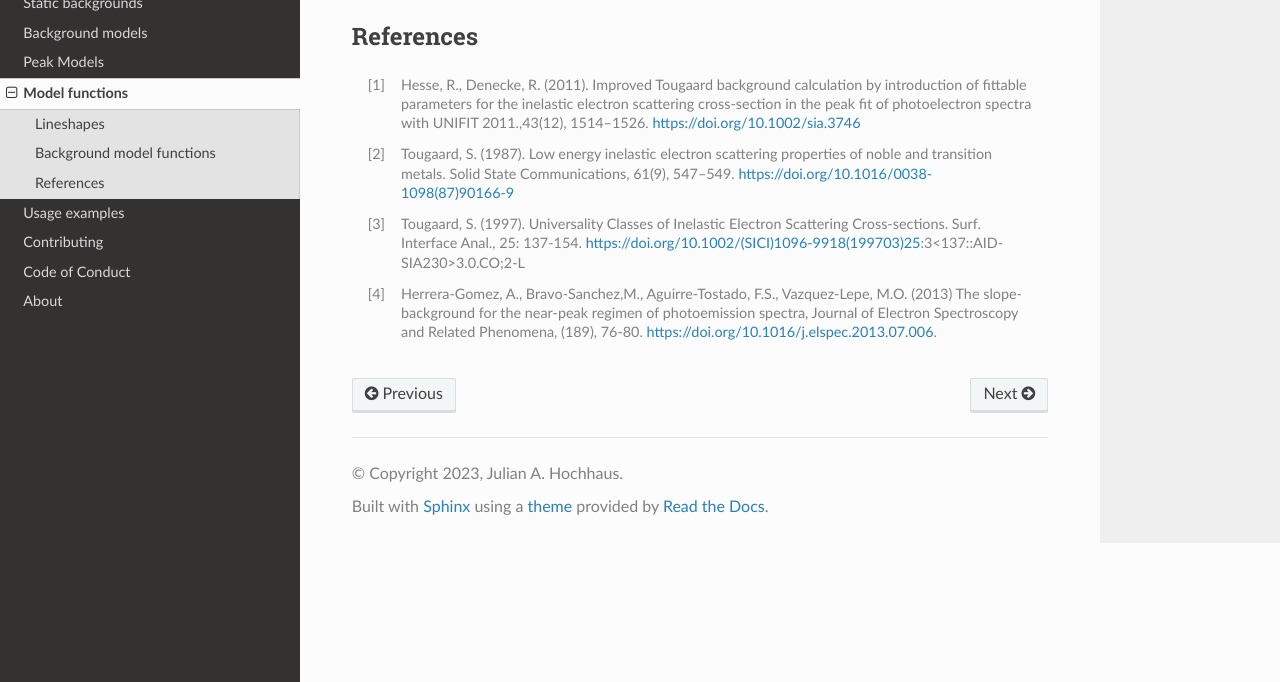
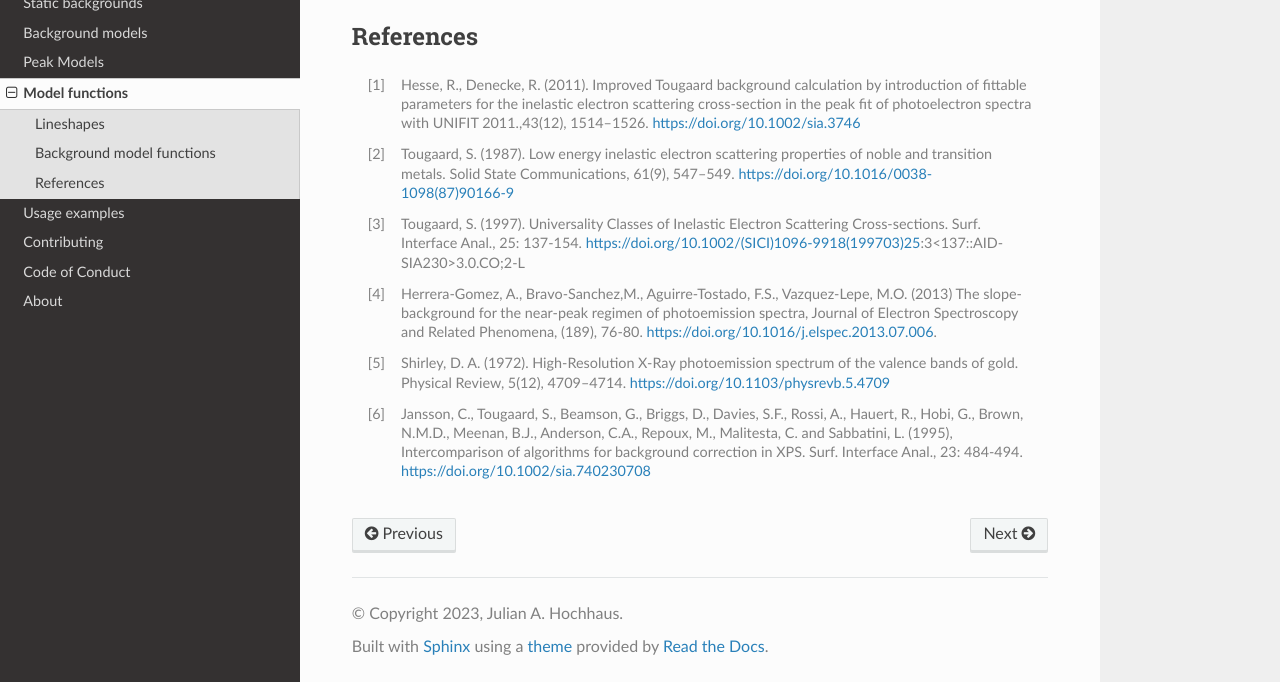
Before and after one commit to Julian-Hochhaus/lmfitxps, a Sphinx documentation site: the page built from docs/lineshapes.rst, in a window 1280 px wide and 900 px high, scrolled down 999 px, cut to the strip 218-900 px from the top of the window. Built offline with Sphinx 7.4.7 and the Read the Docs theme 2.0.0, drawn with Linux system fonts in a browser that asks for light colours.

Commit message:
-docu of function shirley()

```diff
--- a/docs/backgrounds.rst
+++ b/docs/backgrounds.rst
@@ -124,6 +124,8 @@ Clear patterns emerge among the backgrounds with :math:`\text{extend} \neq 0`, s
 
     .. literalinclude:: ../examples/tougaard_extend.py
 
+.. _SlopeBG:
+
 :py:class:`SlopeBG`
 ___________________
 
--- a/docs/lineshapes.rst
+++ b/docs/lineshapes.rst
@@ -23,3 +23,5 @@
 .. [2] Tougaard, S. (1987). Low energy inelastic electron scattering properties of noble and transition metals. Solid State Communications, 61(9), 547–549. https://doi.org/10.1016/0038-1098(87)90166-9
 .. [3] Tougaard, S. (1997). Universality Classes of Inelastic Electron Scattering Cross-sections. Surf. Interface Anal., 25: 137-154. https://doi.org/10.1002/(SICI)1096-9918(199703)25:3<137::AID-SIA230>3.0.CO;2-L
 .. [4] Herrera-Gomez, A., Bravo-Sanchez,M., Aguirre-Tostado, F.S., Vazquez-Lepe, M.O. (2013) The slope-background for the near-peak regimen of photoemission spectra, Journal of Electron Spectroscopy and Related Phenomena, (189), 76-80. https://doi.org/10.1016/j.elspec.2013.07.006.
+.. [5] Shirley, D. A. (1972). High-Resolution X-Ray photoemission spectrum of the valence bands of gold. Physical Review, 5(12), 4709–4714. https://doi.org/10.1103/physrevb.5.4709
+.. [6] Jansson, C., Tougaard, S., Beamson, G., Briggs, D., Davies, S.F., Rossi, A., Hauert, R., Hobi, G., Brown, N.M.D., Meenan, B.J., Anderson, C.A., Repoux, M., Malitesta, C. and Sabbatini, L. (1995), Intercomparison of algorithms for background correction in XPS. Surf. Interface Anal., 23: 484-494. https://doi.org/10.1002/sia.740230708
```
